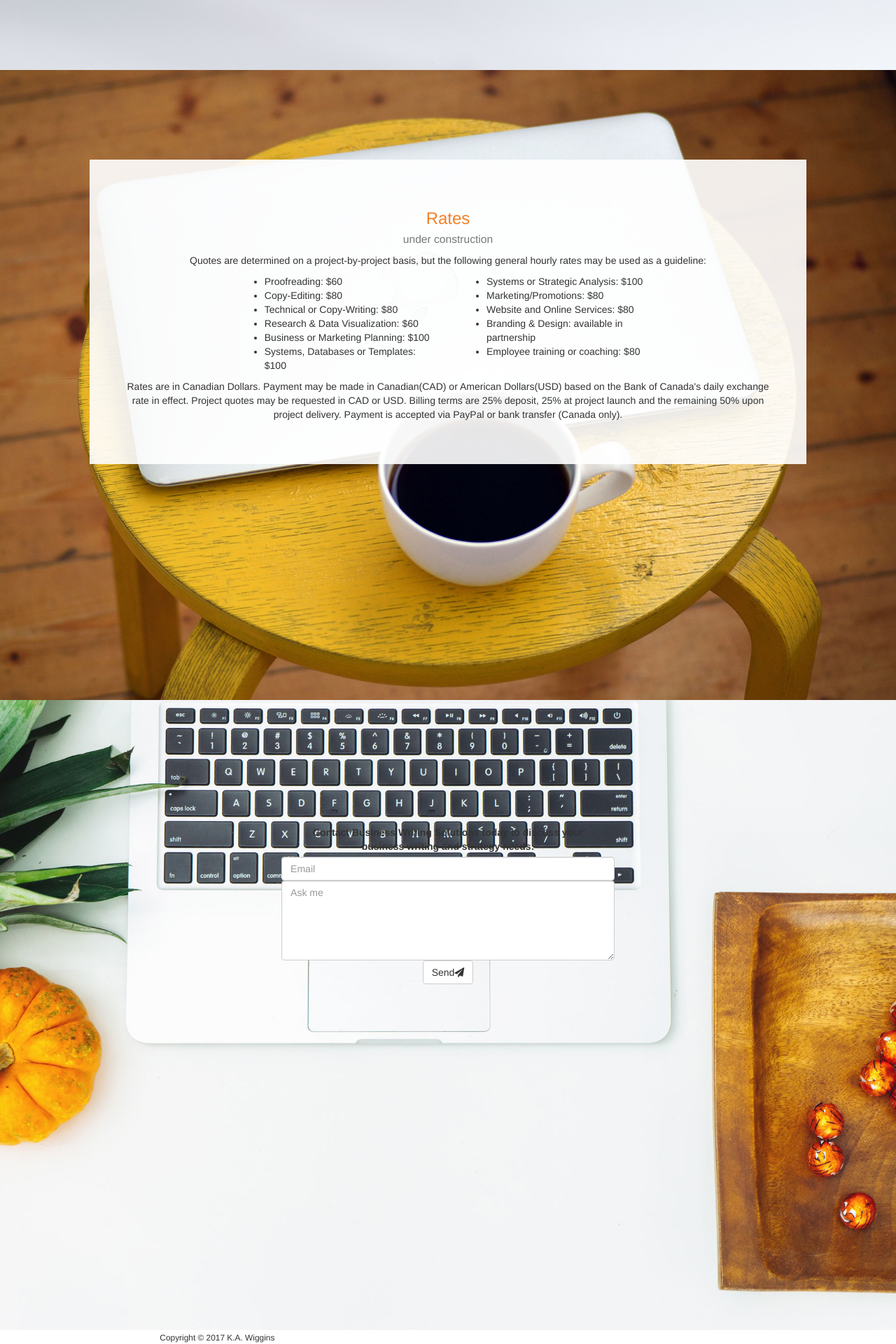
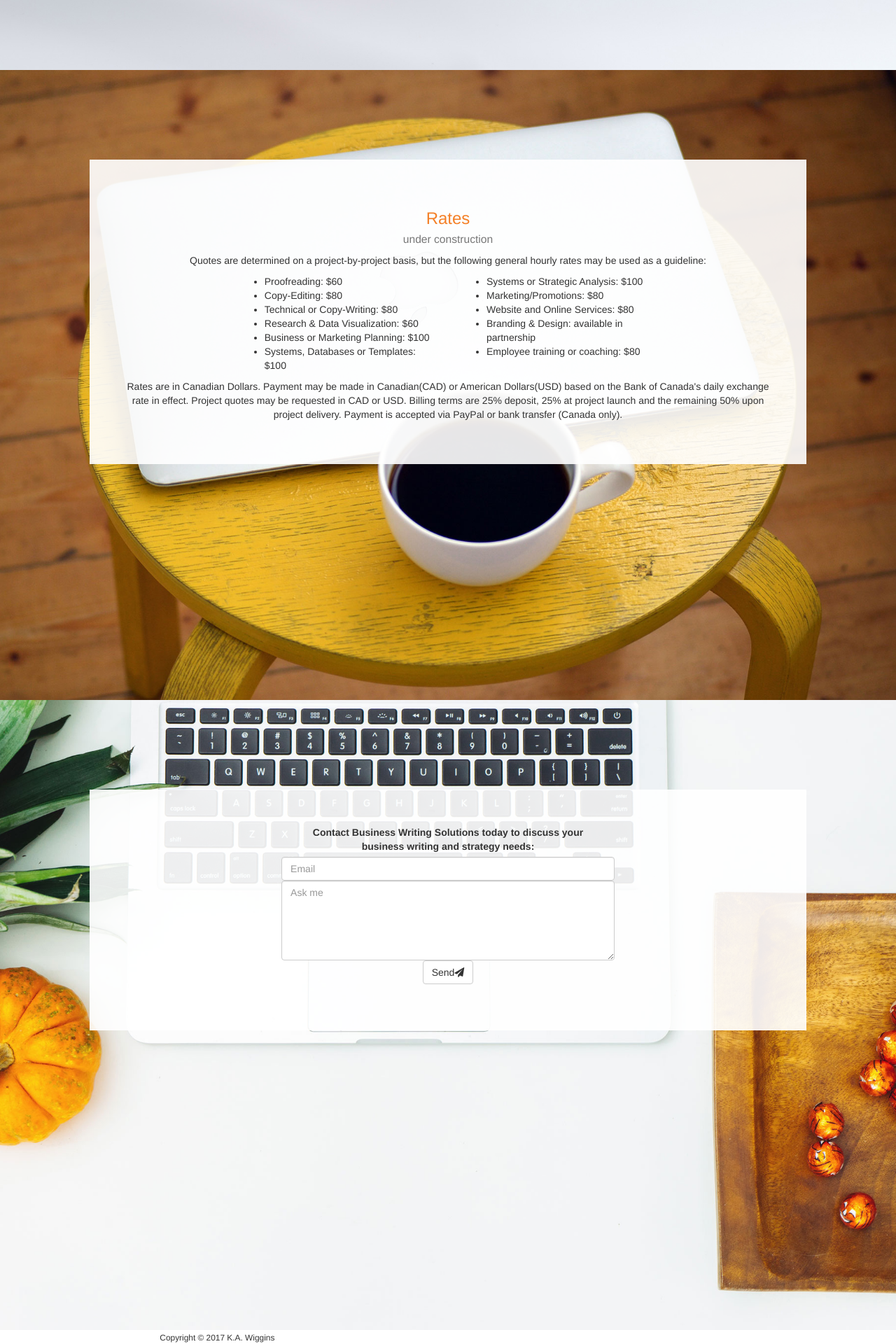
Before and after one commit to kaiewiggins/businesswriting, a Jekyll site: the page built from index.html, in a window 1280 px wide. Shown: the part 2600-4520 px from the top of the page at 70% size. Built offline with Jekyll 4.4.1, drawn with Linux system fonts in a browser that asks for light colours; nearby versions of some CDN libraries.

Commit message:
Update index.html

```diff
--- a/index.html
+++ b/index.html
@@ -4,7 +4,7 @@
 ---
 
 <!-- Section 1 -->
-    <div class="index-bg-1">
+    <div class="index-bg-1" style="height: fit-content;">
         <div class="text-center" style="background-color: rgba(255,255,255,0.9); padding: 5%;">
           <h1>Business Writing Solutions</h1>
           <h4>Content and strategic services for American and Canadian businesses.</h4>
@@ -124,7 +124,7 @@
       </div><!--end background image 3-->
 
                               <!-- Start Section 4: 'Rates' -->
-                        <div class="index-bg-4" id="quoterates">
+                        <div class="index-bg-4" id="quoterates" style="height: fit-content;">
       <a class="anchor" name="quoterates" id="quoterates"></a>
               <div class="text-center" style="background-color: rgba(255,255,255,0.9); padding: 5%;">
                   <h3>Rates<br><small>under construction</small></h3>
@@ -156,9 +156,9 @@
 </div><!--end bkgd-->
 
   <!-- Start Section 5: 'Contact' -->
-    <div class="index-bg-3" id="contactme">
+    <div class="index-bg-3" id="contactme" style="height: fit-content;">
       <a class="anchor" name="contactme" id="contactme"></a>
-                <div class="text-center" style="padding: 5%;">
+                <div class="text-center" style="background-color: rgba(255,255,255,0.9); padding: 5%;">
     <div class="row">
       <div class="col-sm-3"></div>
       <div class="col-sm-6 col-centered">
```
